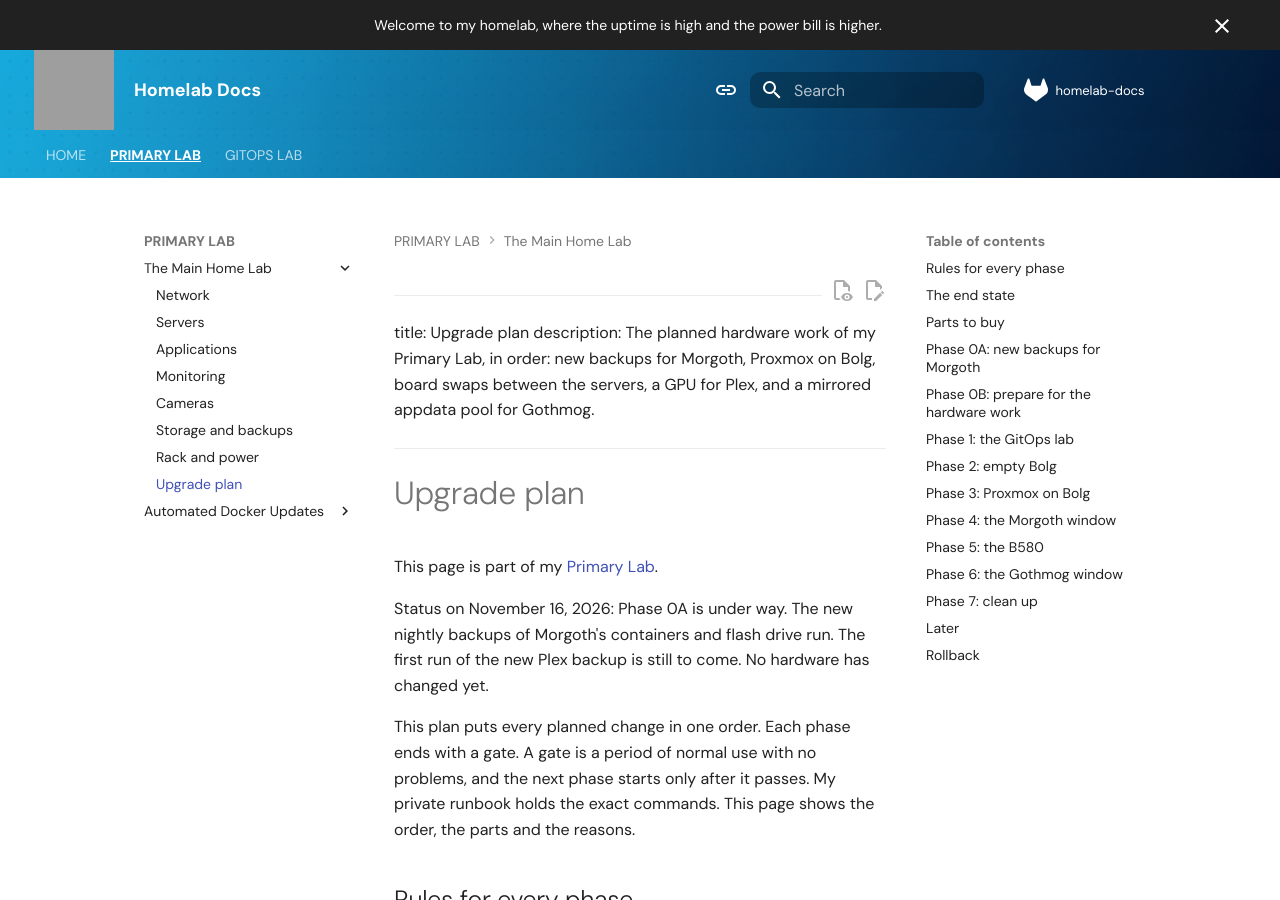
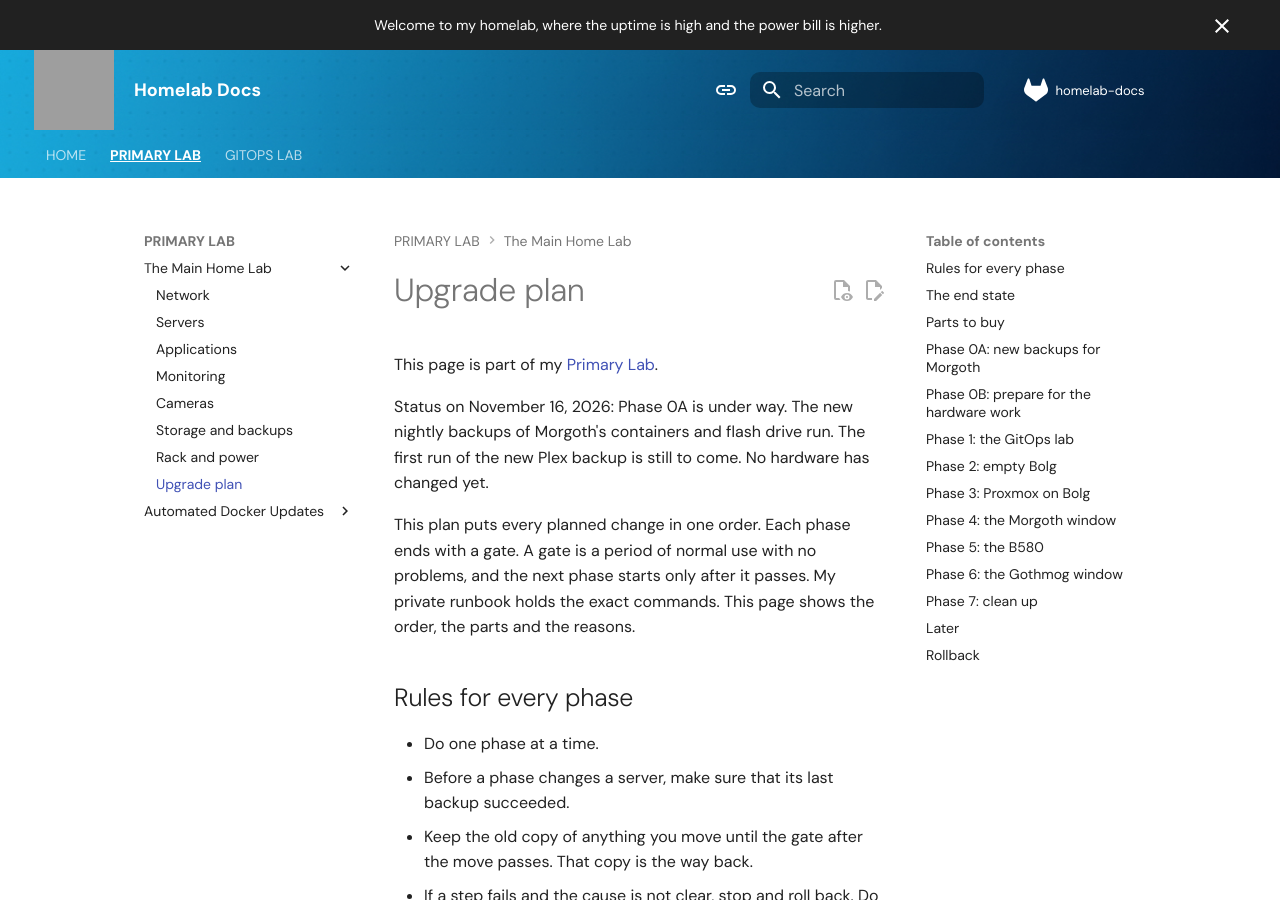
Before and after one commit to tronyx/homelab-docs, an MkDocs documentation site: the page built from docs/labs/primary/upgrade-plan.md, in a window 1280 px wide and 900 px high. Built offline with MkDocs 1.6.1 and Material for MkDocs 9.7.7, drawn with Linux system fonts in a browser that asks for light colours; comment, search, counter and statistics services are not loaded; part of the change alters nothing that is shown; grey boxes are pictures that could not be loaded.

Commit message:
Upgrade plan: fix the front matter
The description had "in order: new". The colon made the front matter
invalid YAML, so the page showed the whole block as text at its top and
had no description. The description now has no colon.

Co-Authored-By: Claude Opus 5.5 <noreply@anthropic.com>

```diff
--- a/docs/labs/primary/upgrade-plan.md
+++ b/docs/labs/primary/upgrade-plan.md
@@ -1,6 +1,6 @@
 ---
 title: Upgrade plan
-description: The planned hardware work of my Primary Lab, in order: new backups for Morgoth, Proxmox on Bolg, board swaps between the servers, a GPU for Plex, and a mirrored appdata pool for Gothmog.
+description: The planned hardware work of my Primary Lab in order, from new backups for Morgoth and Proxmox on Bolg to board swaps between the servers, a GPU for Plex and a mirrored appdata pool for Gothmog.
 ---
 
 # Upgrade plan
```
